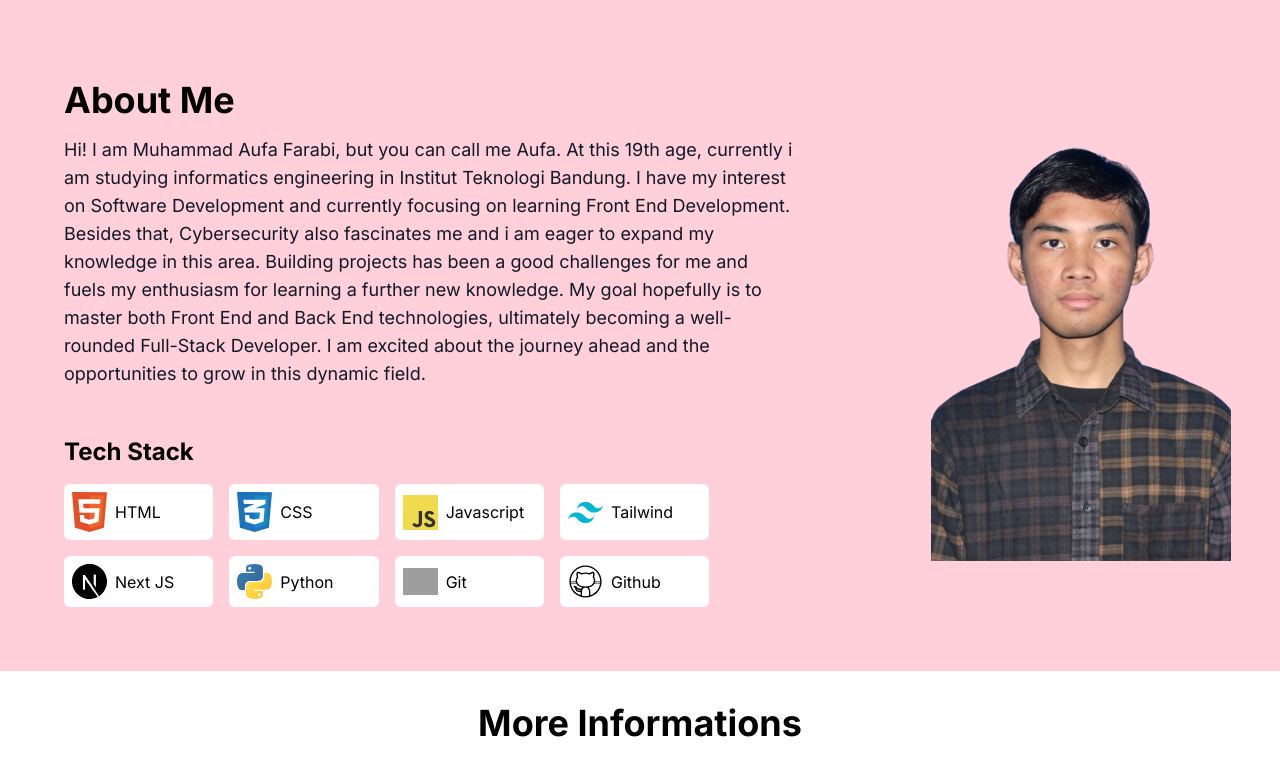
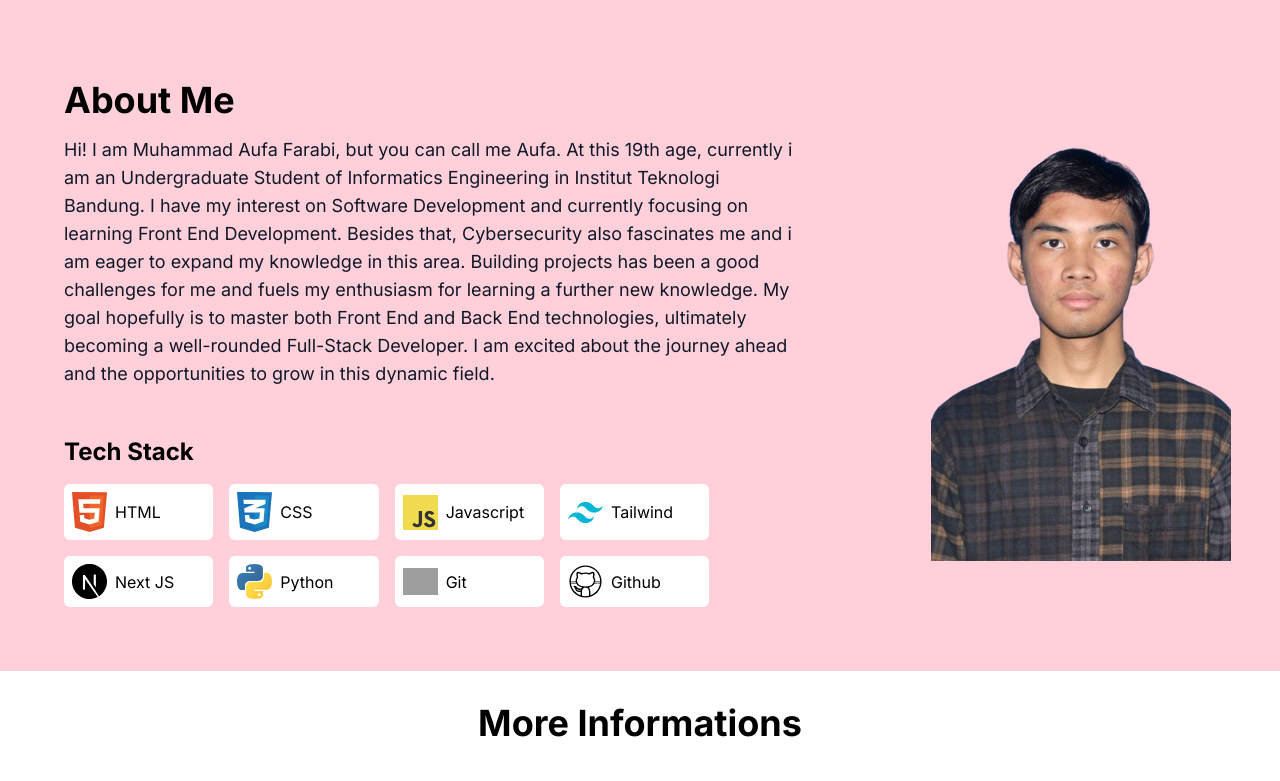
Before and after one commit to AgungLucker/Portofolio-diri, a Next.js app: page / in a window 1280 px wide. Shown: the part 800-1581 px from the top of the page. Built offline with nearby package versions, Linux system fonts and the light colour scheme; grey boxes are pictures that could not be loaded.

Commit message:
refactor: correcting some text

```diff
--- a/src/app/components/About.jsx
+++ b/src/app/components/About.jsx
@@ -17,8 +17,8 @@ const About = () => {
           <div className="my-4 mb-4 pr-4">
             <h2 className="text-4xl font-bold text-black mb-4">About Me</h2>
             <p className="text-lg text-gray-900">
-            Hi! I am Muhammad Aufa Farabi, but you can call me Aufa. At this 19th age, currently i am studying informatics
-            engineering in Institut Teknologi Bandung. I have my interest on Software Development and currently focusing
+            Hi! I am Muhammad Aufa Farabi, but you can call me Aufa. At this 19th age, currently i am an Undergraduate Student of Informatics
+            Engineering in Institut Teknologi Bandung. I have my interest on Software Development and currently focusing
             on learning Front End Development. Besides that, Cybersecurity also fascinates me and i am eager to expand my knowledge
             in this area. Building projects has been a good challenges for me and fuels my enthusiasm for learning a further new knowledge.
             My goal hopefully is to master both Front End and Back End technologies, ultimately becoming a well-rounded Full-Stack Developer.
--- a/src/app/components/More.jsx
+++ b/src/app/components/More.jsx
@@ -8,7 +8,7 @@ const ProjectsData = [
   {
     id: 1,
     title: "O.W.C.A Game",
-    description: "A Pokemon-like turn-based fighting game",
+    description: "A Pokemon-like turn-based fighting game.",
     image: "/images/O.W.C.A.png",
     tab: ["Projects"],
     techStack: ["Python"],
```
